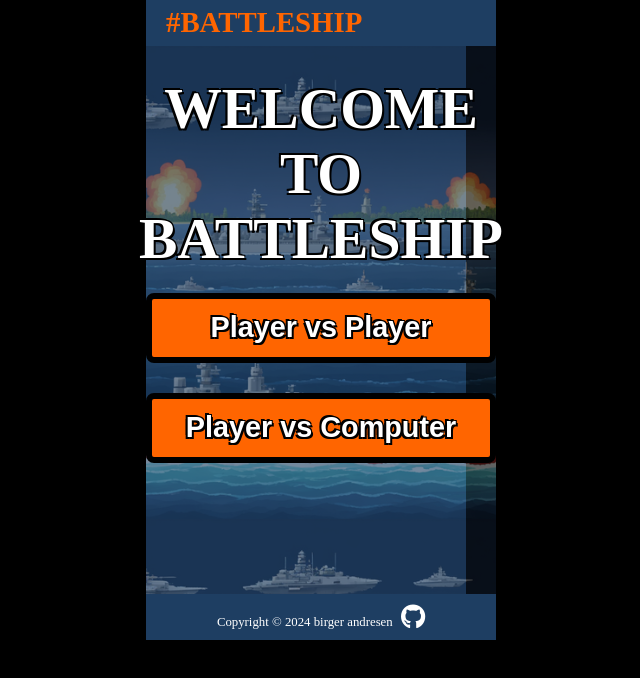
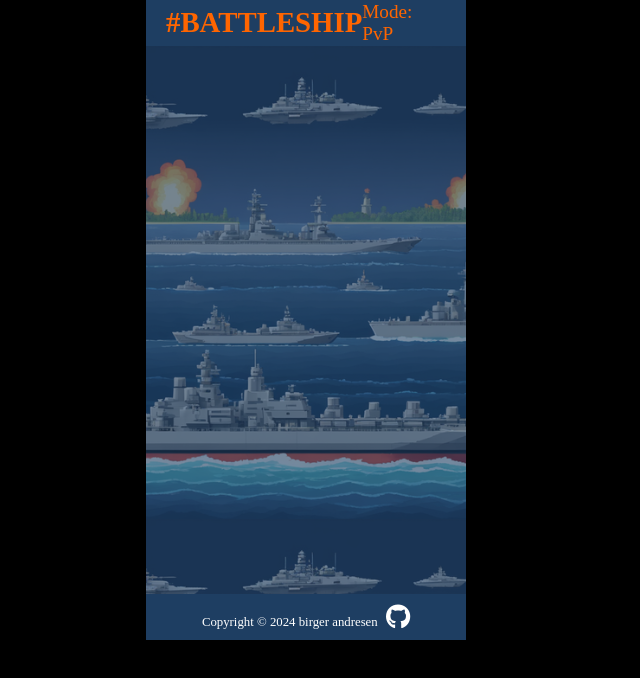
Before and after one commit to biandresen/BattleShip, a website built with Vite: page index.html in a window 1280 px wide. Both pictures are taken after a click on the button "Player vs Player". Shown: the whole page, without its empty margins (334-974 px from the left). Built offline with nearby package versions, Linux system fonts and the light colour scheme.

Commit message:
feat: add clear-content-function Refs: #6

```diff
--- a/index.html
+++ b/index.html
@@ -18,7 +18,7 @@
     <div class="app">
       <header class="header">
         <h1 class="app-name">#BATTLESHIP</h1>
-        <p class="game-mode-text">Mode: PvP</p>
+        <p class="game-mode-text"></p>
       </header>
 
       <div class="content">
--- a/src/main.js
+++ b/src/main.js
@@ -6,4 +6,5 @@ import { Model } from "./model";
 
 window.onload = () => {
   ViewModel().displayHomeScreen();
+  ViewModel().bindEvents();
 };
--- a/src/style.css
+++ b/src/style.css
@@ -69,7 +69,6 @@ body {
   font-size: var(--medium-font-size);
   font-weight: 500;
   padding-right: 20px;
-  display: none;
 }
 
 .content {
--- a/src/viewModel.js
+++ b/src/viewModel.js
@@ -34,11 +34,27 @@ export function ViewModel() {
   const lowerPlayerShip3 = document.querySelector(".lower-player-ship3");
   const lowerPlayerShip4 = document.querySelector(".lower-player-ship4");
   const lowerPlayerShip5 = document.querySelector(".lower-player-ship5");
+  const contentContainer = document.querySelector(".content");
 
+  function clearContent() {
+    for (let i = 0; i < contentContainer.children.length; i++) {
+      contentContainer.children[i].style.display = "none";
+    }
+  }
   function displayHomeScreen() {
     topHeader.style.display = "block";
     pvpButton.style.display = "block";
     pvcButton.style.display = "block";
+  }
+
+  function displayGameScreen() {}
+
+  function bindEvents() {
+    pvpButton.addEventListener("click", () => {
+      gameModeText.textContent = "Mode: PvP";
+      clearContent();
+      // displayGameScreen();
+    });
   }
 
   function createBoards() {
@@ -82,5 +98,6 @@ export function ViewModel() {
   }
   return {
     displayHomeScreen,
+    bindEvents,
   };
 }
```
